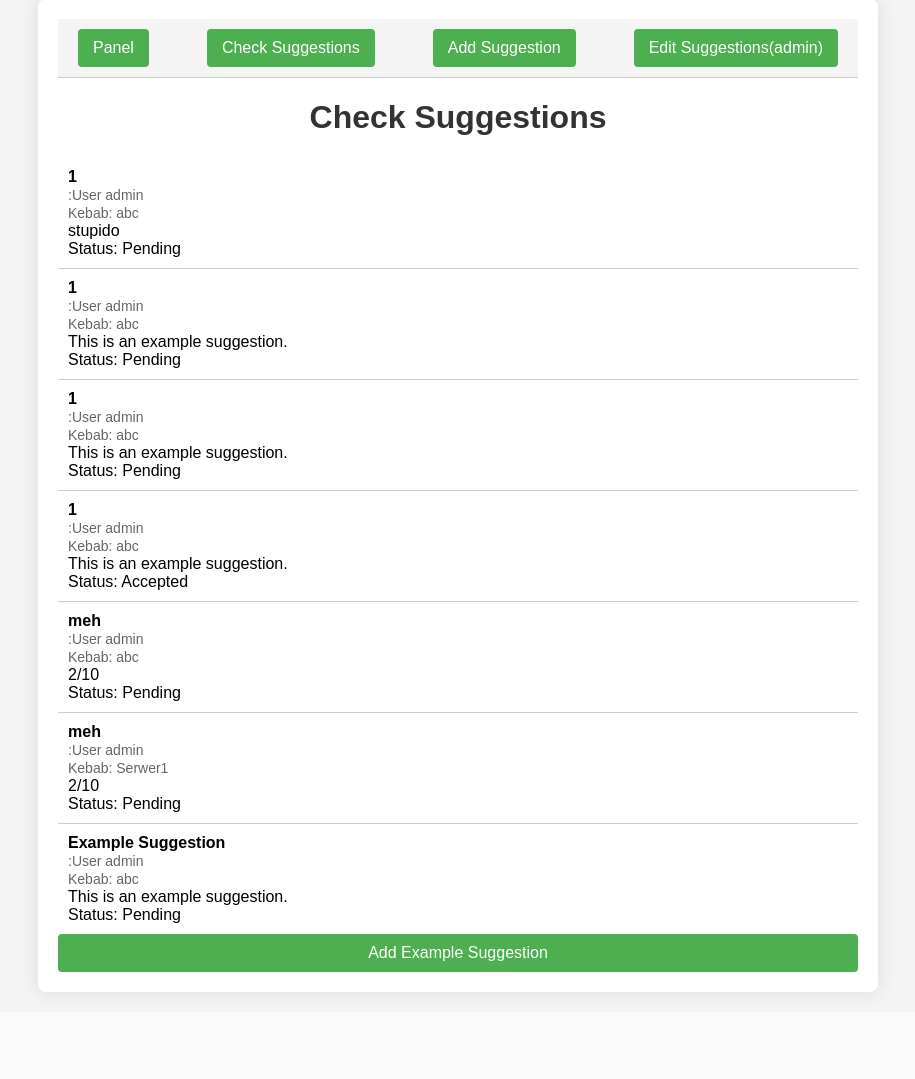
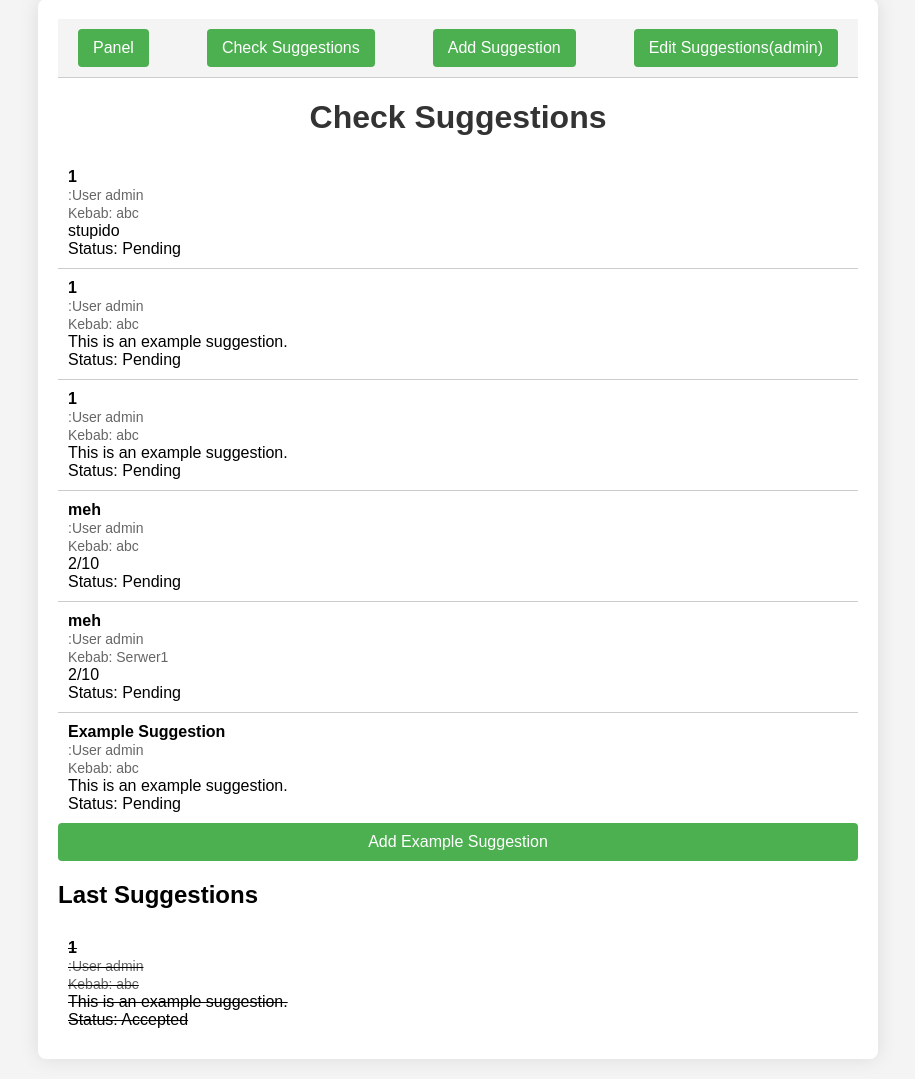
Before and after one commit to Oskar-Dabrowski/KebabApiPanel, a Django app: page /panel/check_suggestions/ in a window 1280 px wide. Shown: the part 21-1100 px from the top of the page, without its empty margins (182-1097 px from the left). Before the commit the page ends 1019 px from the top, so only its background shows below. Run offline with Django 4.2, Linux system fonts and the light colour scheme; data comes from the database, SQL or seed files in the repository; both versions use the stored data as it was after the commit.

Commit message:
updated kebab admin fields, suggestions view update
Added media settings and serving, updated kebab admin fields, and modified check suggestions and kebab detail templates

```diff
--- a/KEBABAPIPANEL/KEBABAPIPANEL/settings.py
+++ b/KEBABAPIPANEL/KEBABAPIPANEL/settings.py
@@ -137,3 +137,6 @@ REST_FRAMEWORK = {
 LOGIN_REDIRECT_URL = '/panel/admin/password_change/'
 
 GOOGLE_API_KEY = os.getenv('GOOGLE_API_KEY', 'your-default-google-api-key')
+
+MEDIA_URL = '/media/'  # Public URL used to access uploaded files
+MEDIA_ROOT = BASE_DIR / 'media'  # Directory where files are stored
--- a/KEBABAPIPANEL/KEBABAPIPANEL/urls.py
+++ b/KEBABAPIPANEL/KEBABAPIPANEL/urls.py
@@ -19,6 +19,8 @@ from django.urls import path, include
 from api import views
 from panel import views
 from drf_spectacular.views import SpectacularAPIView, SpectacularRedocView, SpectacularSwaggerView
+from django.conf import settings
+from django.conf.urls.static import static
 
 urlpatterns = [
     path('api/', include('api.urls')),
@@ -28,3 +30,7 @@ urlpatterns = [
     path('api/schema/swagger-ui/', SpectacularSwaggerView.as_view(url_name='schema'), name='swagger-ui'),
     path('api/documentation/', SpectacularRedocView.as_view(url_name='schema'), name='redoc'),
 ]
+
+# Serve media files during development
+if settings.DEBUG:
+    urlpatterns += static(settings.MEDIA_URL, document_root=settings.MEDIA_ROOT)
--- a/KEBABAPIPANEL/panel/admin.py
+++ b/KEBABAPIPANEL/panel/admin.py
@@ -9,7 +9,7 @@ class KebabAdmin(admin.ModelAdmin):
     search_fields = ['name', 'status']
     fields = ['name', 'description', 'latitude', 'longitude',
               'contact', 'meats', 'sauces', 'status', 'craft_rating', 'in_chain',
-              'order_methods', 'location_details', 'social_links']
+              'order_methods', 'location_details', 'social_links', 'logo', 'google_rating', 'pyszne_rating', 'last_updated']
 
 @admin.register(OpeningHour)
 class OpeningHourAdmin(admin.ModelAdmin):
--- a/KEBABAPIPANEL/panel/templates/check_suggestions.html
+++ b/KEBABAPIPANEL/panel/templates/check_suggestions.html
@@ -74,6 +74,12 @@
             width: auto;
             margin: 0 10px;
         }
+        .rejected-suggestions {
+            margin-top: 20px;
+        }
+        .rejected-suggestions li {
+            text-decoration: line-through;
+        }
     </style>
 </head>
 <body>
@@ -87,6 +93,7 @@
         <h1>Check Suggestions</h1>
         <ul>
             {% for suggestion in suggestions %}
+            {% if suggestion.status == 'Pending' %}
             <li>
                 <span class="suggestion">{{ suggestion.title }}</span>
                 <br>
@@ -98,9 +105,30 @@
                 <br>
                 <span class="status">Status: {{ suggestion.status }}</span>
             </li>
+            {% endif %}
             {% endfor %}
         </ul>
         <button onclick="addExampleSuggestion()">Add Example Suggestion</button>
+        <h2>Last Suggestions</h2>
+        <div class="rejected-suggestions">
+            <ul>
+                {% for suggestion in suggestions %}
+                {% if suggestion.status != 'Pending' %}
+                <li>
+                    <span class="suggestion">{{ suggestion.title }}</span>
+                    <br>
+                    <span class="user">:User   {{ suggestion.user.username }}</span>
+                    <br>
+                    <span class="kebab">Kebab: {{ suggestion.kebab.name }}</span>
+                    <br>
+                    <span class="description">{{ suggestion.description }}</span>
+                    <br>
+                    <span class="status" style="text-decoration: none">Status: {{ suggestion.status }}</span>
+                </li>
+                {% endif %}
+                {% endfor %}
+ </ul>
+        </div>
 
         <script>
             function getCookie(name) {
@@ -144,7 +172,6 @@
                     }
                 });
             }
-
         </script>
     </div>
 </body>
--- a/KEBABAPIPANEL/panel/templates/kebab_detail.html
+++ b/KEBABAPIPANEL/panel/templates/kebab_detail.html
@@ -78,6 +78,10 @@
         <p>Metody zamówienia: {{ kebab.order_methods }}</p>
         <p>Szczegóły lokalizacji: {{ kebab.location_details }}</p>
         <p>Linki społecznościowe: {{ kebab.social_links }}</p>
+        <p>Logo: {{ kebab.logo }}</p>
+        <p>Ocena Google: {{ kebab.google_rating }}</p>
+        <p>Ocena Pyszne.pl: {{ kebab.pyszne_rating }}</p>
+        <p>Data ostatniej aktualizacji: {{ kebab.last_updated }}</p>
         <div class="pagination">
             {% if kebab.previous %}
                 <a href="{% url 'kebab_detail' kebab.previous.pk %}">Poprzedni</a>
```
Also changed, not shown: KEBABAPIPANEL/db.sqlite3. Lines whose indentation alone changed are shown as unchanged.
